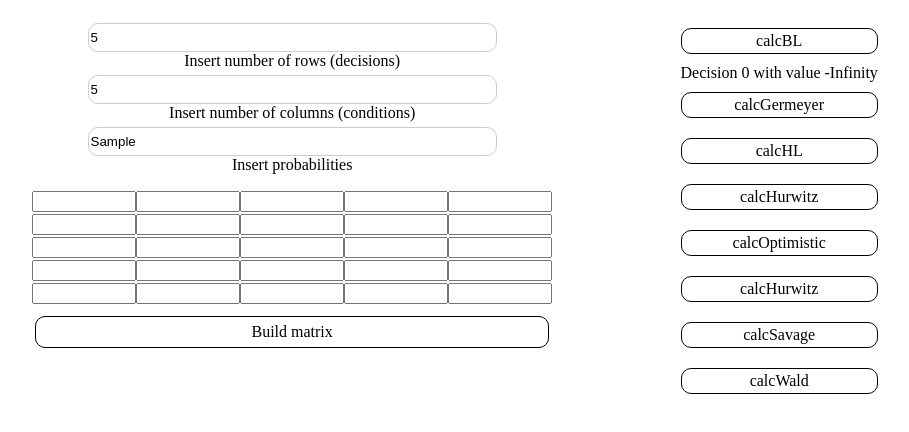
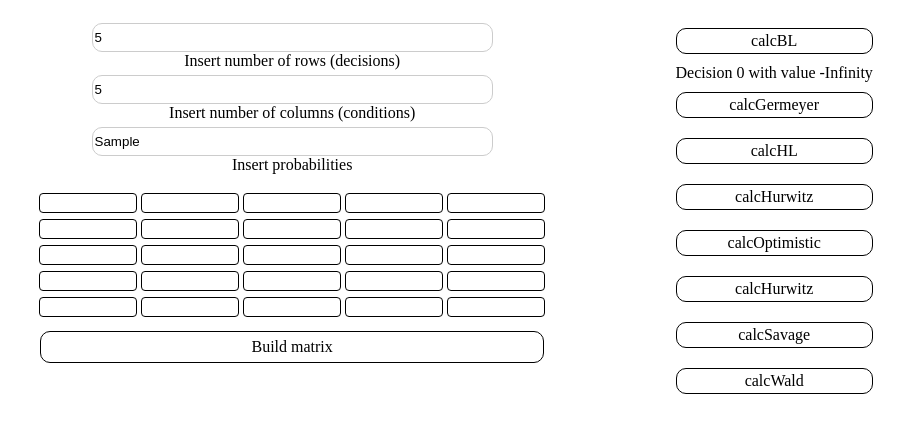
Before and after one commit to ILScc/Decision-Theory, a Vue app: page / in a window 1280 px wide. Both pictures are taken after typing "5", "5", "Sample" into the empty fields and a click on the button "calcBL". Shown: the top 432 px of the page, without its empty margins (186-1095 px from the left). Built offline with nearby package versions, Linux system fonts and the light colour scheme.

Commit message:
Add highlighting invalid cells

```diff
--- a/src/components/AppMatrix.vue
+++ b/src/components/AppMatrix.vue
@@ -35,7 +35,7 @@
           <tr v-for="row in rows" :key="row">
             <input
               class="cell"
-              @change="getValue"
+              @change="handleInput"
               :cell="`${row}${col}`"
               v-for="col in cols"
               :key="col"
@@ -95,9 +95,9 @@ export default defineComponent({
   },
   methods: {
     buildMatrix() {
-      if (this.invalidCells.length) {
-        // this.alertUser();
-        console.log("warning")
+      this.invalidCells();
+      if (this.invalidCells().length) {
+        this.markInvalid();
         return;
       }
       const orderedCells = Array.from(this.cells.keys()).sort((a, b) => a - b);
@@ -108,11 +108,14 @@ export default defineComponent({
       this.matrix = this.splitValues(orderedValues);
     },
 
-    getValue({ target }) {
+    handleInput({ target }) {
       const cellNumPath = target.attributes.cell.value;
       const cellValue = target.value;
       this.cells.set(+cellNumPath, +cellValue);
+      this.markValid(target);
+      console.log(target);
     },
+
     splitValues<T>(cells: T[]) {
       const matrix: T[][] = [];
       if (this.cols) {
@@ -123,8 +126,16 @@ export default defineComponent({
       }
       return matrix;
     },
-  },
-  computed: {
+    markInvalid() {
+      this.invalidCells().forEach((cell) => cell.classList.add("cell-invalid"));
+      console.log(this.invalidCells);
+    },
+    markValid(target) {
+      console.log(target.classList);
+      if (target.classList.contains("cell-invalid")) {
+        target.classList.remove("cell-invalid");
+      }
+    },
     invalidCells() {
       const cells = document.getElementsByClassName(
         "cell" // eslint-disable-next-line no-undef
@@ -168,7 +179,17 @@ export default defineComponent({
   border-radius: 10px;
 }
 .cell {
+  border: solid 1px;
+  border-radius: 4px;
+  margin: 2px;
+  padding: 0;
   width: 6rem;
+
+  font: inherit;
+  line-height: normal;
+}
+.cell-invalid {
+  border: solid 1px red;
 }
 @media (max-width: 500px) {
   .wrapper {
```
